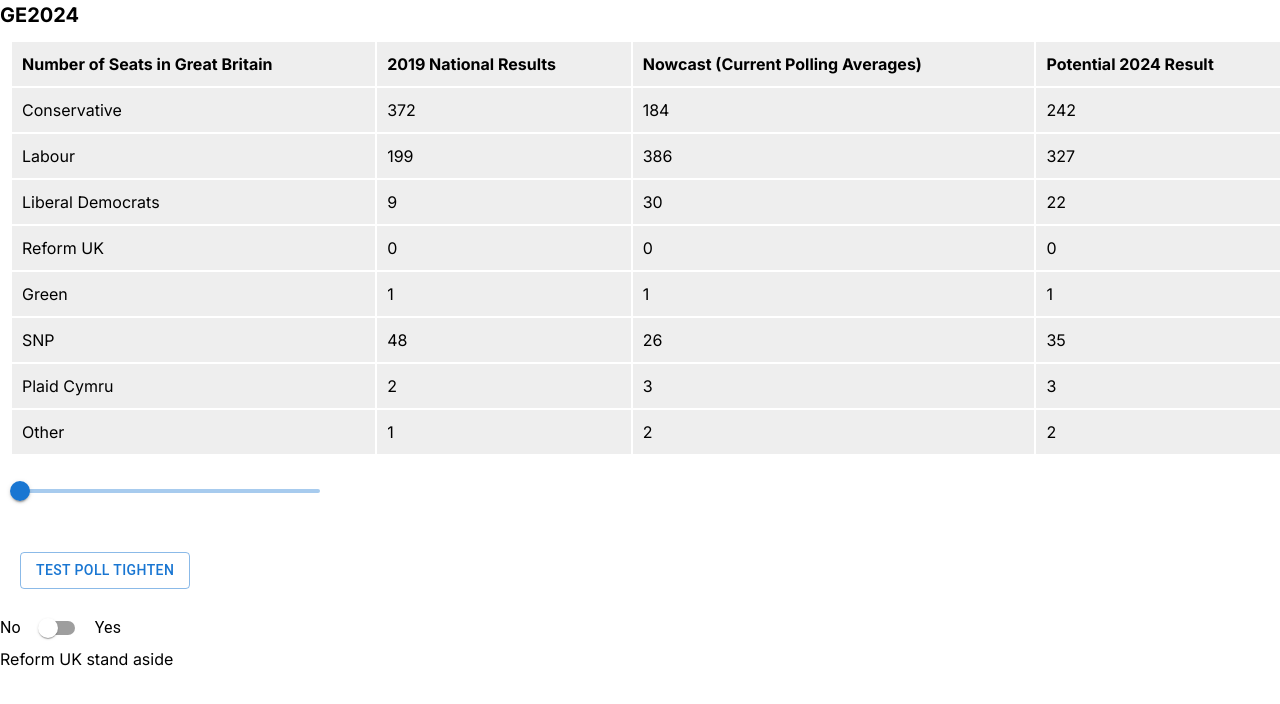
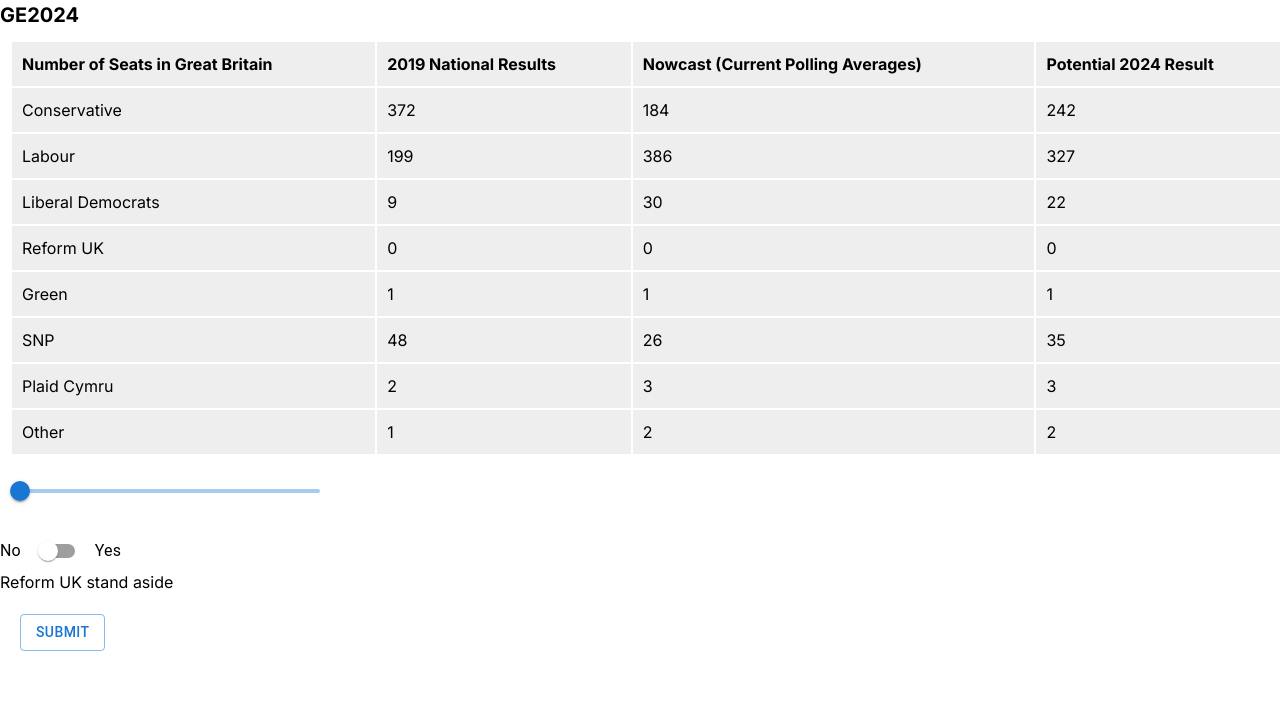
Before and after one commit to langersp/GE2024, a Next.js app: page / in a window 1280 px wide. Shown: the top 704 px of the page. Built offline with nearby package versions, Linux system fonts and the light colour scheme.

Commit message:
add submit

```diff
--- a/app/page.js
+++ b/app/page.js
@@ -377,7 +377,6 @@
         />
       </Box>
 
-      <Button style={{margin:'20px'}} onClick={() => onHandlePollsTighten()} variant="outlined">Test Poll Tighten</Button>
 
       <Stack direction="row" spacing={1} alignItems="center">
         <Typography>No</Typography>
@@ -385,6 +384,9 @@
         <Typography>Yes</Typography>
       </Stack>
       <p>Reform UK stand aside</p>
+
+      <Button style={{margin:'20px'}} onClick={() => onHandlePollsTighten()} variant="outlined">Submit</Button>
+
       {/* <button onClick={() => onHandlePollsTighten(pollSliderPercentage, 0)} value="TEST POLL">
         TEST POLL
       </button> */}
```
